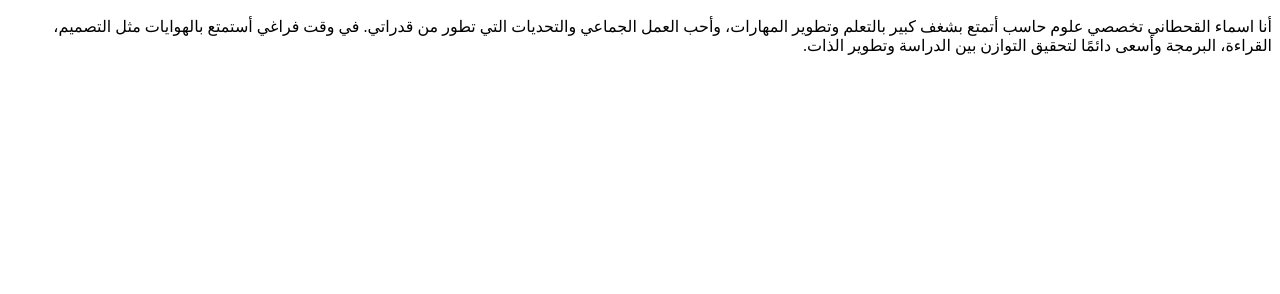
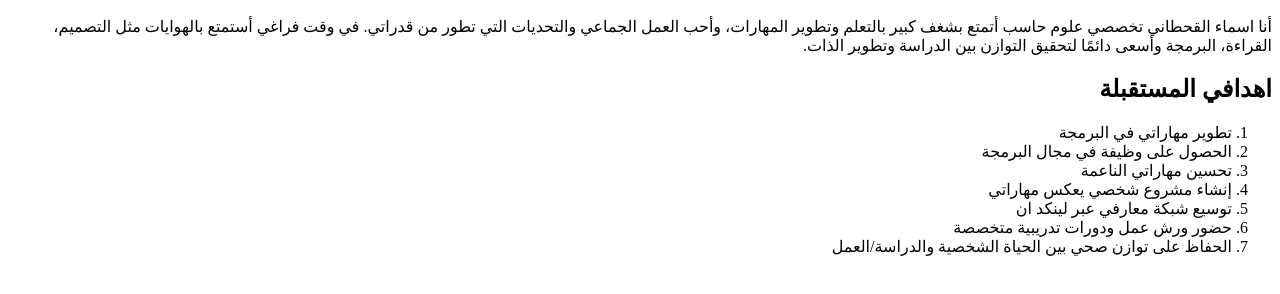
Before and after one commit to AAbAlQahtani/Github-lab2, a plain HTML site: page Asma.html in a window 1280 px wide. Shown: the part 336-630 px from the top of the page. Drawn offline with Linux system fonts and the light colour scheme.

Commit message:
final Asma ver

```diff
--- a/Asma.html
+++ b/Asma.html
@@ -15,6 +15,17 @@
          وأحب العمل الجماعي والتحديات التي تطور من قدراتي.
          في وقت فراغي أستمتع بالهوايات مثل التصميم، القراءة، البرمجة
         وأسعى دائمًا لتحقيق التوازن بين الدراسة وتطوير الذات.</p>
+    <h2>اهدافي المستقبلة</h2>
+
+    <ol>
+        <li>تطوير مهاراتي في البرمجة</li>
+        <li>الحصول على وظيفة في مجال البرمجة</li>
+        <li>تحسين مهاراتي الناعمة</li>
+        <li>إنشاء مشروع شخصي يعكس مهاراتي</li>
+        <li>توسيع شبكة معارفي عبر لينكد ان</li>
+        <li>حضور ورش عمل ودورات تدريبية متخصصة</li>
+        <li>الحفاظ على توازن صحي بين الحياة الشخصية والدراسة/العمل</li>
+    </ol>
 
 
 </body>
```
